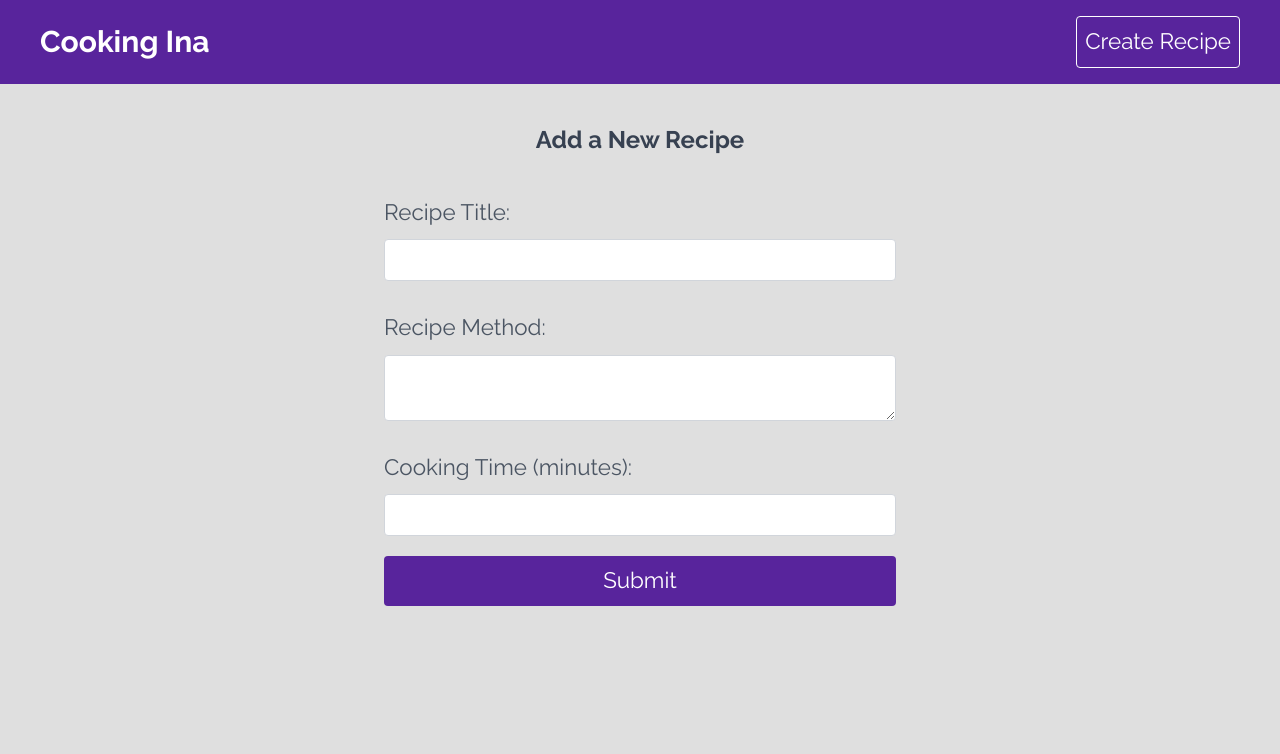
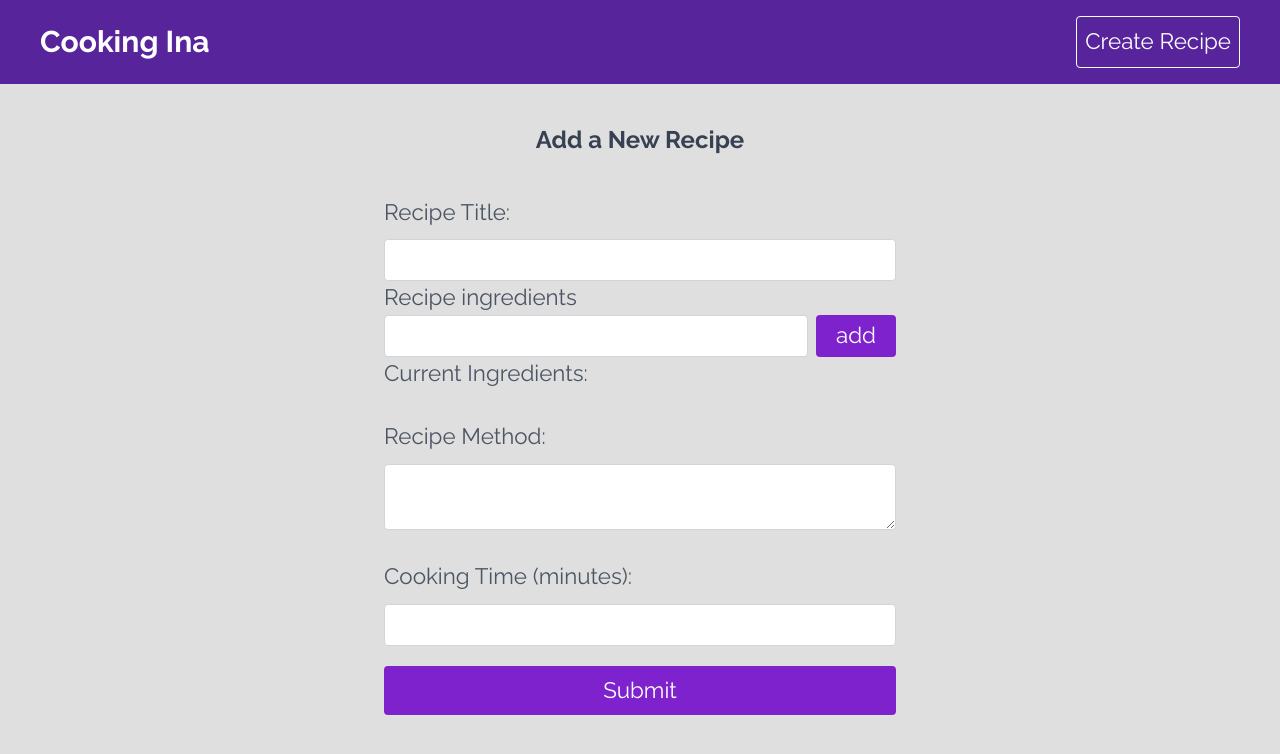
Before and after one commit to Froiod/Recipe-Directory, a React (Vite) app: page /create in a window 1280 px wide. Shown: the top 754 px of the page. Built offline with nearby package versions, Linux system fonts and the light colour scheme.

Commit message:
added ingredients

```diff
--- a/src/components/RecipeList.jsx
+++ b/src/components/RecipeList.jsx
@@ -5,7 +5,7 @@ const RecipeList = ({recipes}) => {
   return (
     <div className='grid gap-10 max-w-[1200px] grid-cols-3 my-10 mx-auto'>
       {recipes.map((recipe) => (
-        <div key={recipe.id} className='relative bg-white text-gray-700 p-5 rounded shadow-md shadow-black transition-transform ease-linear duration-300 hover:rotate-3'>
+        <div key={recipe.id} className='relative bg-white text-gray-700 p-5 rounded shadow-md shadow-black transition-transform ease-linear duration-300 hover:rotate-2'>
           <h3 className='text-gray-700 text-2xl font-bold mb-1'>{recipe.title}</h3>
           <p className='text-gray-600 text-lg'>{recipe.cookingTime}to make</p>
           <div className='text-gray-700 text-base my-5 leading-6'>{recipe.method.substring(0, 100)}...</div>
--- a/src/index.css
+++ b/src/index.css
@@ -35,16 +35,3 @@ input, textarea {
   display: block;
   margin: 30px 0px 10px;
 }
-button {
-  display: block;
-  width: 100%;
-  font-size: 1em;
-  color: white;
-  padding: 8px 20px;
-  border: 0;
-  border-radius: 4px;
-  background-color: #58249c;
-  cursor: pointer;
-  text-decoration: none;
-  margin: 20px auto;
-}
--- a/src/pages/create/Create.jsx
+++ b/src/pages/create/Create.jsx
@@ -1,15 +1,30 @@
 import React from 'react'
-import {useState} from 'react'
+import {useState, useRef} from 'react'
 
 const Create = () => {
 
   const [title, setTitle] = useState('')
   const [method, setMethod] = useState('')
   const [cookingTime, setCookingTime] = useState('')
+  const [newIngredients, setNewIngredients] = useState('')
+  const [ingredients, setIngredients] = useState([])
+  const ingredientsInput = useRef(null)
 
   const handleSubmit = (e) => {
     e.preventDefault()
-    console.log(title, method, cookingTime)
+    console.log(title, method, cookingTime, ingredients)
+  }
+
+  const handleAdd = (e) => {
+    e.preventDefault
+    const ing = newIngredients.trim()
+
+    if (ing && !ingredients.includes(ing)) {
+      setIngredients(prevIngredients => [...prevIngredients, ing])
+    }
+
+    setNewIngredients('')
+    ingredientsInput.current.focus()
   }
 
   return (
@@ -27,6 +42,20 @@ const Create = () => {
             required
           />
         </label>
+
+        <label>
+          <span>Recipe ingredients</span>
+          <div className="flex items-center">
+            <input
+              type="text"
+              onChange={(e) => setNewIngredients(e.target.value)}
+              value={newIngredients}
+              ref={ingredientsInput}
+            />
+            <button onClick={handleAdd} className="text-[1em] text-white py-1 px-5 ml-2 my-0 rounded bg-purple-700 cursor-pointer">add</button>
+          </div>
+        </label>
+        <p>Current Ingredients: {ingredients.map(i => <em key="i">{i},</em>)}</p>
 
         <label>
           <span className='span'>Recipe Method:</span>
@@ -47,7 +76,7 @@ const Create = () => {
           />
         </label>
 
-        <button className='button'>Submit</button>
+        <button className='text-[1em] w-full text-white py-2 px-5 my-5 mx-auto border-0 rounded bg-purple-700 cursor-pointer block'>Submit</button>
 
       </form>
     </div>
```
